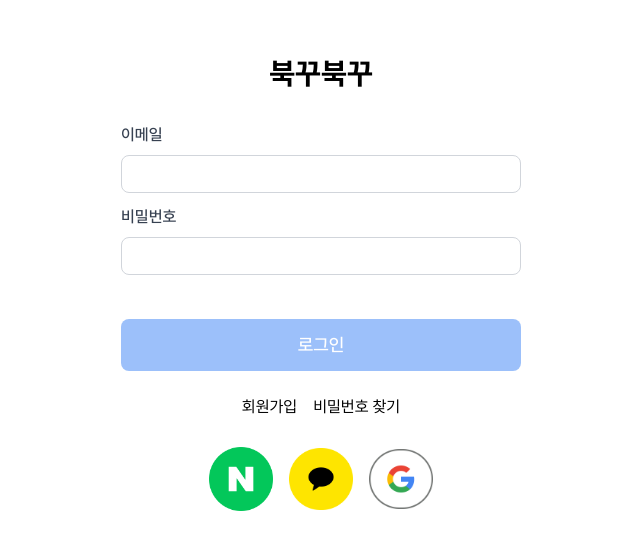
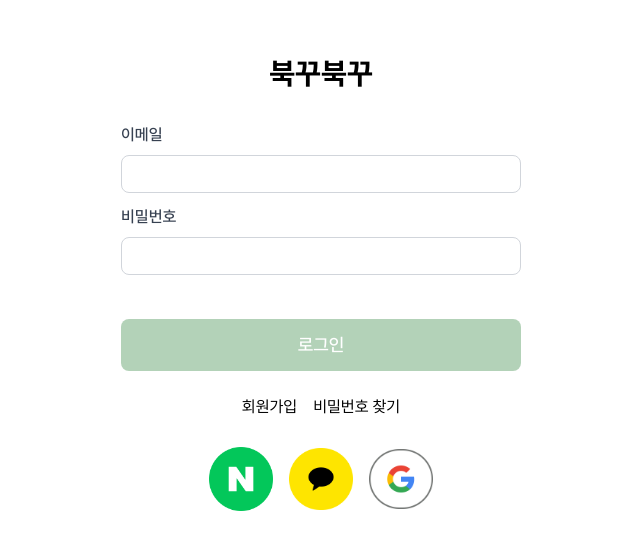
Before and after one commit to SSAFY-BOOKKOO/backend, a React (Vite) app in the folder frontend/: page /login in a window 1280 px wide. Shown: the part 119-668 px from the top of the page, without its empty margins (319-959 px from the left). Built offline with nearby package versions, Linux system fonts and the light colour scheme.

Commit message:
design : 메인 컬러에 맞게 색 변경

```diff
--- a/frontend/src/components/@common/Button.jsx
+++ b/frontend/src/components/@common/Button.jsx
@@ -26,10 +26,10 @@ const Button = ({
 
   const baseClasses = 'font-medium rounded-lg  ease-in-out text-center h-fit';
   const fullClass = full ? 'w-full' : '';
-  const colorClass = color || 'text-white bg-blue-500 ';
+  const colorClass = color || 'text-white bg-green-400 ';
   const disabledClass = disabled
     ? 'cursor-not-allowed opacity-50'
-    : 'active:bg-blue-600';
+    : 'active:bg-green-500';
 
   const buttonClasses = `
     ${baseClasses}
--- a/frontend/src/components/@common/Input.jsx
+++ b/frontend/src/components/@common/Input.jsx
@@ -21,7 +21,7 @@ const Input = forwardRef(
     const inputClasses = `
       ${inputWidth} px-3 py-2 bg-white border border-gray-300
       text-gray-700 text-sm placeholder-gray-400
-      focus:outline-none focus:ring-1 focus:ring-blue-200 focus:border-transparent rounded-lg h-fit
+      focus:outline-none focus:ring-1 focus:ring-green-200 focus:border-transparent rounded-lg h-fit
       ${readOnly ? 'bg-gray-100' : ''}
       ${isValid === false ? 'border-red-500' : ''} ${customClass}
     `;
--- a/frontend/src/components/Layout/BottomTab.jsx
+++ b/frontend/src/components/Layout/BottomTab.jsx
@@ -15,13 +15,13 @@ const navItems = [
 
 const BottomTab = () => {
   return (
-    <nav className='flex justify-around items-center py-2 bg-white border-t w-full shadow-md'>
+    <nav className='flex justify-around items-center py-2 bg-white border-t w-full  shadow-md'>
       {navItems.map((item, index) => (
         <NavLink
           key={index}
           to={item.path}
           className='flex flex-col items-center cursor-pointer'
-          activeClassName='text-blue-500'
+          activeClassName='text-green-500'
         >
           <img src={item.icon} alt={item.label} className='w-6 h-6 mb-2' />
           <span className='text-xs'>{item.label}</span>
--- a/frontend/src/components/Library/BookCreate/CreateSelectButton.jsx
+++ b/frontend/src/components/Library/BookCreate/CreateSelectButton.jsx
@@ -15,7 +15,7 @@ const CreateSelectButton = ({ options, selected, setSelected }) => {
           onClick={() => handleClick(option.value)}
           className={`w-full py-3 px-4 mb-2 text-left rounded-lg transition-colors duration-200 ease-in-out ${
             option.value === selected
-              ? 'bg-blue-500 text-white'
+              ? 'bg-green-400 text-white'
               : 'bg-gray-100 text-gray-700 hover:bg-gray-200'
           }`}
         >
```
